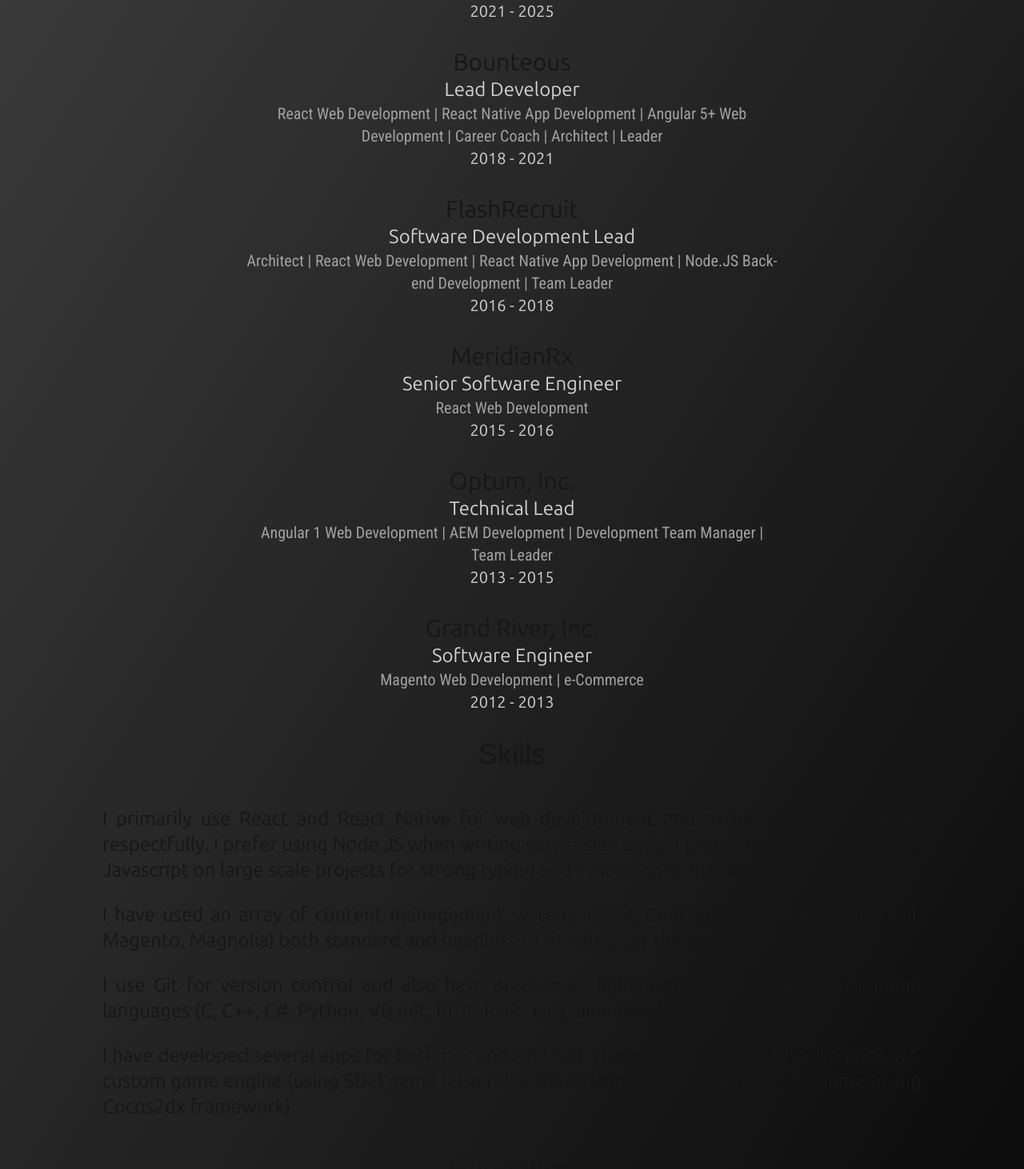
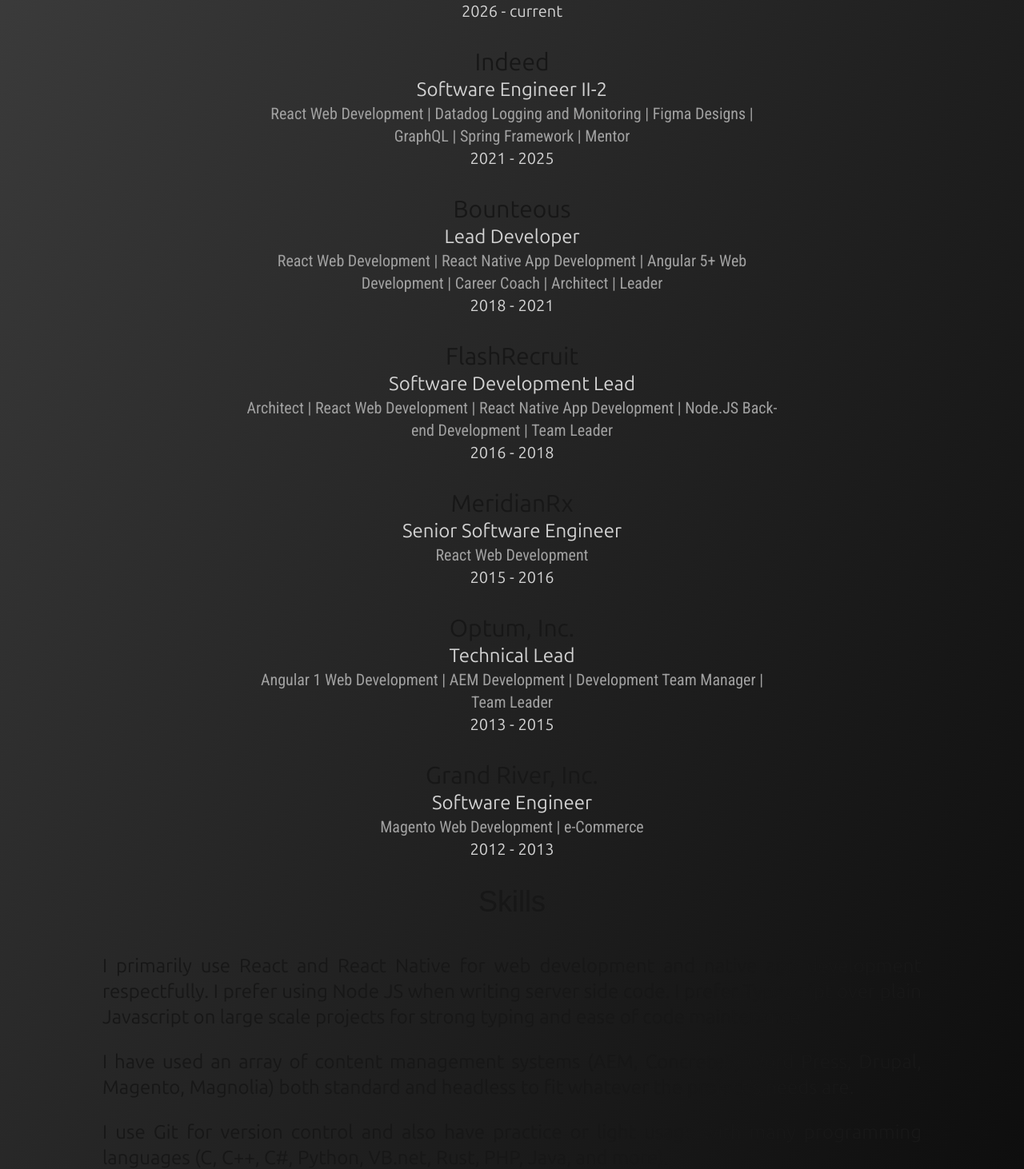
Before and after one commit to timmendenhall/timmendenhall.com, a Next.js app: page /resume in a window 1280 px wide. Shown: the part 428-1890 px from the top of the page at 80% size. Built offline with nearby package versions, Linux system fonts and the light colour scheme; a web font is replaced by a local one.

Commit message:
Updating packages and the resume page with current info (#36)

```diff
--- a/src/components/Resume/Resume.tsx
+++ b/src/components/Resume/Resume.tsx
@@ -23,9 +23,15 @@
                     Employment
                 </h2>
                 <EmploymentInfo
+                    company="Blue Collar Customs"
+                    title="Senior Full-stack Developer"
+                    description="React | Laravel PHP | MySQL | Optimizing and recreating a Customer and Inventory Management (CIM) system"
+                    time="2026 - current"
+                />
+                <EmploymentInfo
                     company="Indeed"
                     title="Software Engineer II-2"
-                    description="React Web Development | Datadog Logging and Monitoring |Figma Designs | GraphQL | Spring Framework | Mentor"
+                    description="React Web Development | Datadog Logging and Monitoring | Figma Designs | GraphQL | Spring Framework | Mentor"
                     time="2021 - 2025"
                 />
                 <EmploymentInfo
@@ -83,7 +89,7 @@
                     <p className="py-3">
                         I have developed several apps for both iOS and Android.
                         These include 2 React Native apps, a C custom game
-                        engine (using SDL) game (also released on Windows and
+                        engine game (using SDL and also released on Windows and
                         Mac), a C++ game (using Cocos2dx framework).
                     </p>
                 </div>
```
Also changed, not shown: package.json (+15 -15 lines), 1 other file (tests, documents, lock files or other folders).
